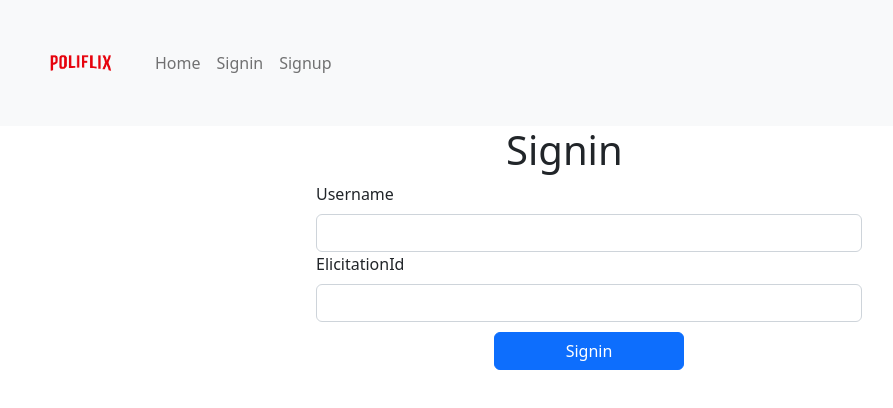
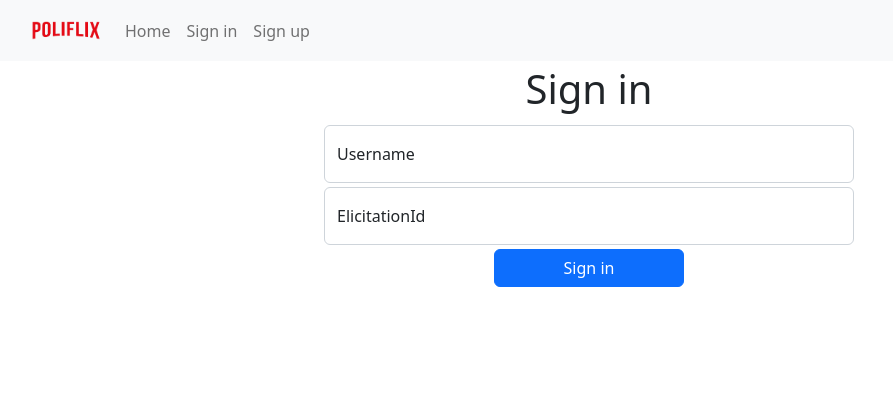
Before and after one commit to vellfr00/recommendersys-frontend, a React (Create React App) app: page /signin in a window 1280 px wide. Shown: the top 408 px of the page, without its empty margins (51-944 px from the left). Built offline with nearby package versions, Linux system fonts and the light colour scheme.

Commit message:
Layout fix

```diff
--- a/src/components/navigation.js
+++ b/src/components/navigation.js
@@ -8,18 +8,18 @@ import React, { Component } from 'react';
 class Navigation extends Component {
     render() {
         return (
-
-            <><Navbar bg='light' expand='lg'>
+            <>
+                <Navbar bg='light' expand='lg'>
                 <Container>
                     <Navbar.Brand>
-                        <img src={require('../img/poliflix.png')} alt='' className='d-inline-block align-top' width='100px' height='100px' />
+                        <img src={require('../img/poliflix.png')} alt='' className='d-inline-block align-center' width='70px' height='35px' />
                     </Navbar.Brand>
                     <Navbar.Toggle aria-controls="basic-navbar-nav" />
                     <Navbar.Collapse id="basic-navbar-nav">
                         <Nav className="me-auto">
                             <Nav.Link href="/">Home</Nav.Link>
-                            <Nav.Link href="/signin">Signin</Nav.Link>
-                            <Nav.Link href="/signup">Signup</Nav.Link>
+                            <Nav.Link href="/signin">Sign in</Nav.Link>
+                            <Nav.Link href="/signup">Sign up</Nav.Link>
                             {/* <NavDropdown title="Dropdown" id="basic-nav-dropdown">
                                 <NavDropdown.Item href="#action/3.1">Action</NavDropdown.Item>
                                 <NavDropdown.Item href="#action/3.2">
@@ -34,7 +34,9 @@ class Navigation extends Component {
                         </Nav>
                     </Navbar.Collapse>
                 </Container>
-            </Navbar><Outlet /></>);
+            </Navbar>
+                <Outlet />
+            </>);
     }
 }
 
--- a/src/pages/signinpage.js
+++ b/src/pages/signinpage.js
@@ -2,7 +2,7 @@ import React, { Component } from 'react';
 import Form from 'react-bootstrap/Form';
 import Button from 'react-bootstrap/Button';
 import Servermessage from '../components/servermessage'
-import { Col, Container, Row } from 'react-bootstrap';
+import {Col, Container, FloatingLabel, Row} from 'react-bootstrap';
 
 const baseURI = 'http://localhost:8080/api';
 
@@ -21,8 +21,6 @@ class Signinpage extends Component {
 
     handleLogin = (e) => {
         e.preventDefault();
-
-        const body = e.target.body;
 
         fetch(baseURI + '/users/', {
             method: "POST",
@@ -56,34 +54,32 @@ class Signinpage extends Component {
         return (
             <>
                 <Container>
-                    <Row className="justify-content-center">
-                        <Col lg="2">
-                            <h1>Signin</h1>
+                    <Row className="justify-content-center m-1">
+                        <Col lg="6">
+                            <h1 className="text-center">Sign in</h1>
+                            <Servermessage serverSuccess={this.state.serverSuccess} serverMessage={this.state.serverMessage} />
                         </Col>
                     </Row>
-                    <Servermessage serverSuccess={this.state.serverSuccess} serverMessage={this.state.serverMessage} />
                     <Form onSubmit={this.handleLogin}>
                         <Form.Group>
-                            <Row className="justify-content-center">
+                            <Row className="justify-content-center m-1">
                                 <Col lg="6">
-                                    <Form.Label>
-                                        Username
-                                    </Form.Label>
-                                    <Form.Control type='text' name='username' value={this.state.username} onChange={this.handleChange} />
+                                    <FloatingLabel label="Username">
+                                        <Form.Control placeholder="Username" type='text' name='username' value={this.state.username} onChange={this.handleChange} />
+                                    </FloatingLabel>
                                 </Col>
                             </Row>
-                            <Row className="justify-content-center">
+                            <Row className="justify-content-center m-1">
                                 <Col lg="6">
-                                    <Form.Label>
-                                        ElicitationId
-                                    </Form.Label>
-                                    <Form.Control type='number' name='elicitationId' value={this.state.elicitationId} onChange={this.handleChange} />
+                                    <FloatingLabel label="ElicitationId">
+                                        <Form.Control placeholder="ElicitationId" type='number' name='elicitationId' value={this.state.elicitationId} onChange={this.handleChange} />
+                                    </FloatingLabel>
                                 </Col>
                             </Row>
                         </Form.Group>
-                        <Row className="justify-content-center" lg="6" style={{ marginTop: "10px" }}>
+                        <Row className="justify-content-center" lg="6">
                             <Button variant='primary' type='submit'>
-                                Signin
+                                Sign in
                             </Button>
                         </Row>
                     </Form>
--- a/src/pages/signuppage.js
+++ b/src/pages/signuppage.js
@@ -64,10 +64,12 @@ class Signuppage extends Component {
         return (
             <>
                 <Container>
-                    <Row className="justify-content-center m-1" lg="6">
-                        <h1 className="text-center">Signup</h1>
+                    <Row className="justify-content-center m-1">
+                        <Col lg="6">
+                            <h1 className="text-center">Sign up</h1>
+                            <Servermessage serverSuccess={this.state.serverSuccess} serverMessage={this.state.serverMessage} />
+                        </Col>
                     </Row>
-                    <Servermessage serverSuccess={this.state.serverSuccess} serverMessage={this.state.serverMessage} />
                     <Form onSubmit={this.handleSubmit}>
                         <Form.Group>
                             <Row className="justify-content-center p-1">
```
Also changed, not shown: src/App.js (indentation only), src/img/poliflix-old.png (added), src/img/poliflix.png.
